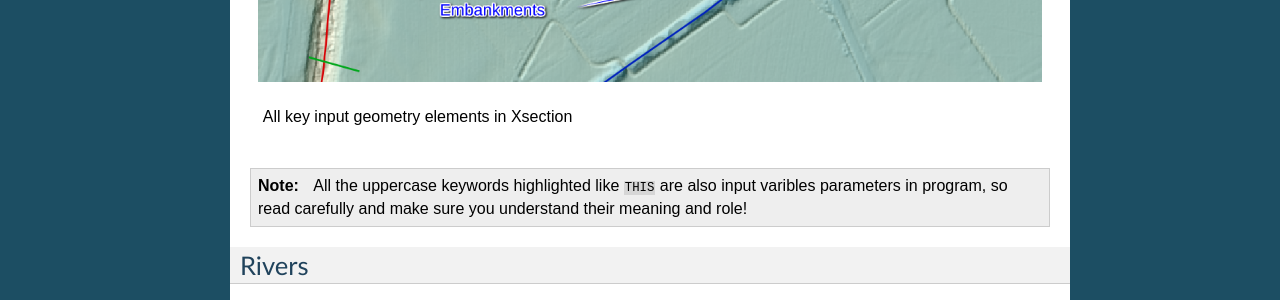
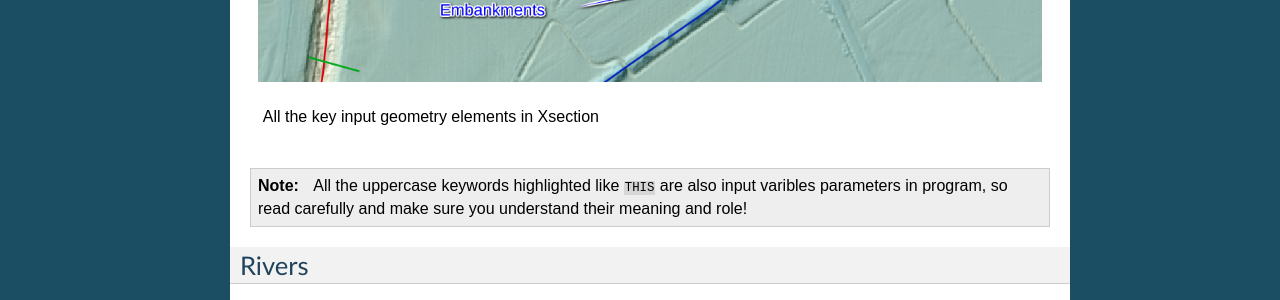
Before and after one commit to marjanmo/xsection, a Sphinx documentation site: the page built from docs/elements.rst, in a window 1280 px wide and 900 px high, scrolled down 509 px. Shown: the part 152-452 px from the top of the window. Built offline with Sphinx 7.4.7, drawn with Linux system fonts in a browser that asks for light colours.

Commit message:
docs update

```diff
--- a/docs/elements.rst
+++ b/docs/elements.rst
@@ -13,10 +13,10 @@ In order to clarify the key concepts and the terminology, used in this project,
 elements. They are displayed on the picture below:
 
 
-.. figure:: img/concept_overview.png
+.. figure:: img/concept_overview2.png
    :align: center
 
-   All key input geometry elements in Xsection
+   All the key input geometry elements in Xsection
 
 
 .. note:: All the uppercase keywords highlighted like ``THIS`` are also input varibles parameters in program, so read carefully and
```
Also changed, not shown: docs/img/concept_overview2.png (renamed from docs/img/concept_overview.png).
